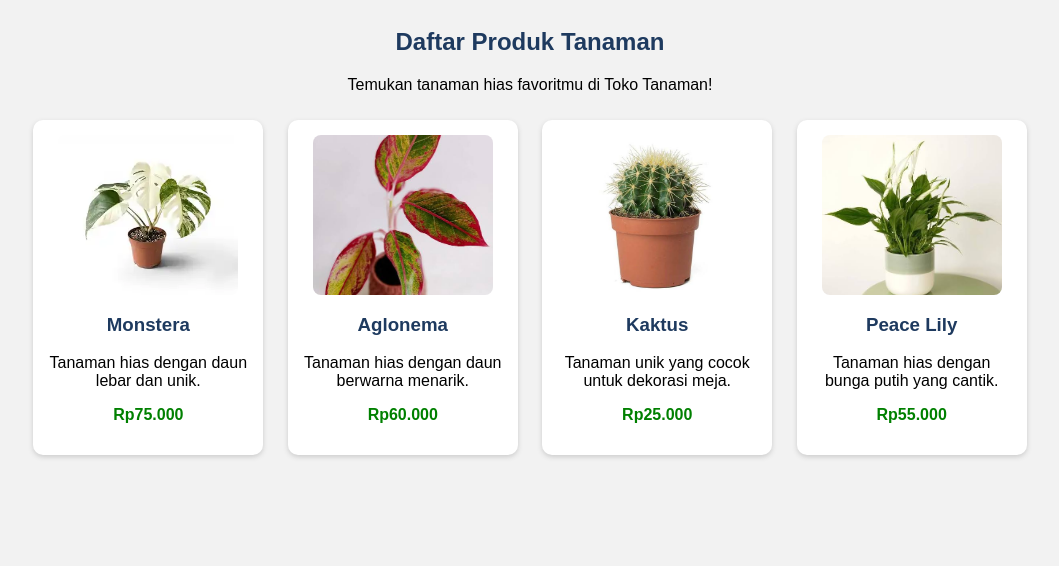
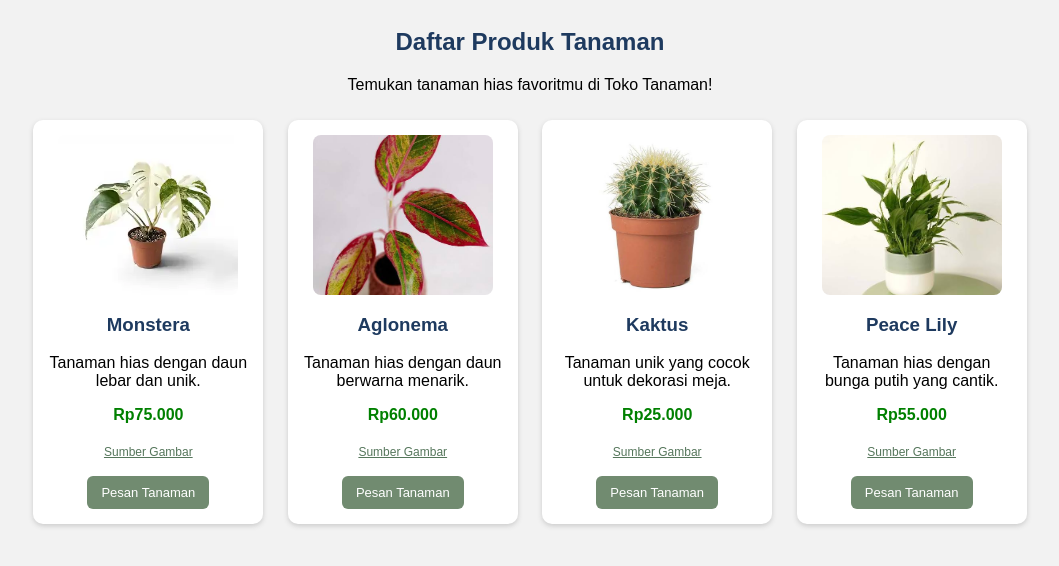
Before and after one commit to anisakarimatunisa-ctrl/ninis.github.io, a plain HTML site: page products2.html in a window 1280 px wide. Shown: the whole page, without its empty margins (110-1169 px from the left). Drawn offline with Linux system fonts and the light colour scheme.

Commit message:
menambahkan sumber gambar dan tombol pemesanan
Added image source links and order buttons for each product.

```diff
--- a/products2.html
+++ b/products2.html
@@ -9,7 +9,28 @@
             text-align: center;
             padding: 20px;
         }
+.sumber-gambar {
+    display: inline-block;
+    color: #55765b;
+    font-size: 12px;
+    margin: 5px 0 12px;
+    text-decoration: underline;
+}
 
+.tombol-pesan {
+    display: inline-block;
+    background-color: #718b70;
+    color: white;
+    padding: 9px 14px;
+    border-radius: 6px;
+    text-decoration: none;
+    font-size: 13px;
+    margin-top: 5px;
+}
+
+.tombol-pesan:hover {
+    background-color: #526e53;
+}
         h2 {
             color: #1e3a5f;
         }
@@ -55,6 +76,12 @@
         <h3>Monstera</h3>
         <p>Tanaman hias dengan daun lebar dan unik.</p>
         <p class="harga">Rp75.000</p>
+        <a class="sumber-gambar"
+href="https://share.google/5tjDUoFIC8Q5Cua7q"
+target="_blank">Sumber Gambar</a>
+        <br>
+<a href="Pemesanan.html" target="konten"
+class="tombol-pesan">Pesan Tanaman</a>
     </div>
 
     <!-- PRODUK 2 -->
@@ -64,6 +91,12 @@
         <h3>Aglonema</h3>
         <p>Tanaman hias dengan daun berwarna menarik.</p>
         <p class="harga">Rp60.000</p>
+        <a class="sumber-gambar"
+href="https://share.google/owWgryuQdHCpeBRDB"
+target="_blank">Sumber Gambar</a>
+        <br>
+<a href="Pemesanan.html" target="konten"
+class="tombol-pesan">Pesan Tanaman</a>
     </div>
 
     <!-- PRODUK 3 -->
@@ -73,6 +106,12 @@
         <h3>Kaktus</h3>
         <p>Tanaman unik yang cocok untuk dekorasi meja.</p>
         <p class="harga">Rp25.000</p>
+        <a class="sumber-gambar"
+href="https://share.google/5M7BlEeto1aMERGlp"
+target="_blank">Sumber Gambar</a>
+        <br>
+<a href="Pemesanan.html" target="konten"
+class="tombol-pesan">Pesan Tanaman</a>
     </div>
 
     <!-- PRODUK 4 -->
@@ -82,6 +121,12 @@
         <h3>Peace Lily</h3>
         <p>Tanaman hias dengan bunga putih yang cantik.</p>
         <p class="harga">Rp55.000</p>
+        <a class="sumber-gambar"
+href="https://share.google/66J83CjOXSTf1IMpm"
+target="_blank">Sumber Gambar</a>
+        <br>
+<a href="Pemesanan.html" target="konten"
+class="tombol-pesan">Pesan Tanaman</a>
     </div>
 
 </body>
```
